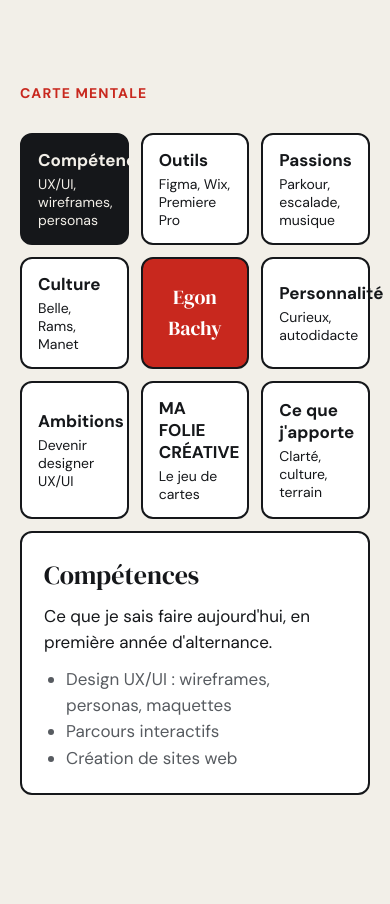
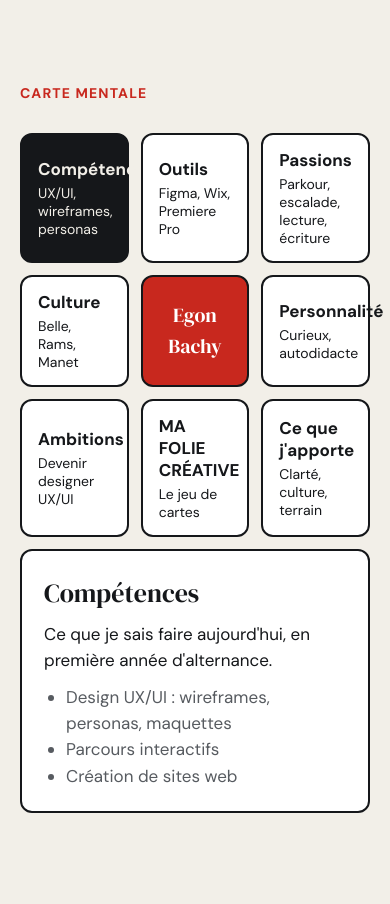
Before and after one commit to egonbachy-sudo/asolar, a plain HTML site: page index.html in a window 390 px wide. Shown: the part 3900-4804 px from the top of the page. Drawn offline with Linux system fonts and the light colour scheme.

Commit message:
Passions : lecture et écriture, retrait guitare et saxophone
Co-Authored-By: Claude Sonnet 5.5 <noreply@anthropic.com>
Claude-Session: https://claude.ai/code/session_01EPD148sKNcRGRZpnzx279R

```diff
--- a/index.html
+++ b/index.html
@@ -158,7 +158,7 @@ footer{border-top:2px solid var(--ink);padding:20px 0;font-size:14px}
   <div class="map" id="map">
     <button type="button" data-id="competences" aria-pressed="true">Compétences<small>UX/UI, wireframes, personas</small></button>
     <button type="button" data-id="outils" aria-pressed="false">Outils<small>Figma, Wix, Premiere Pro</small></button>
-    <button type="button" data-id="passions" aria-pressed="false">Passions<small>Parkour, escalade, musique</small></button>
+    <button type="button" data-id="passions" aria-pressed="false">Passions<small>Parkour, escalade, lecture, écriture</small></button>
     <button type="button" data-id="culture" aria-pressed="false">Culture<small>Belle, Rams, Manet</small></button>
     <div class="center">Egon Bachy</div>
     <button type="button" data-id="personnalite" aria-pressed="false">Personnalité<small>Curieux, autodidacte</small></button>
@@ -197,7 +197,7 @@ footer{border-top:2px solid var(--ink);padding:20px 0;font-size:14px}
   var data = {
     competences: { t: 'Compétences', p: "Ce que je sais faire aujourd'hui, en première année d'alternance.", l: ['Design UX/UI : wireframes, personas, maquettes', 'Parcours interactifs', 'Création de sites web'] },
     outils: { t: 'Outils', p: "Les outils déjà utilisés dans mes projets.", l: ['Figma (maquette du Déjeuner sur le feed)', 'Wix (site RideBack)', 'Adobe Premiere Pro'] },
-    passions: { t: 'Passions', p: "Ce que je pratique hors écran : des disciplines où l'on cherche le geste juste.", l: ['Parkour et escalade', 'Guitare et saxophone', 'Une écoute éclectique, en ce moment TeddyBear'] },
+    passions: { t: 'Passions', p: "Ce que je pratique hors écran : des disciplines où l'on cherche le geste juste.", l: ['Parkour et escalade', 'La lecture', "L'écriture", 'Une écoute éclectique'] },
     culture: { t: 'Culture', p: "Mes références relient le sport, le design et l'art.", l: ['David Belle et le parkour', 'Dieter Rams', 'Manet', 'Le futurisme de Boccioni', 'TeddyBear'] },
     personnalite: { t: 'Personnalité', p: "Curieux, autodidacte, à l'écoute. Je préfère comprendre avant de décider.", l: ['Curiosité formée par la pratique', 'Écoute acquise sur le terrain', 'Goût de la simplicité'] },
     ambitions: { t: 'Ambitions', p: "Apprendre auprès d'une équipe qui ose, et devenir un designer UX/UI complet.", l: ['Alternance du lundi au mercredi, dès maintenant, un an minimum', 'Un tuteur UX/UI pour progresser vite', 'Apprendre le branding et la direction artistique'] },
```
